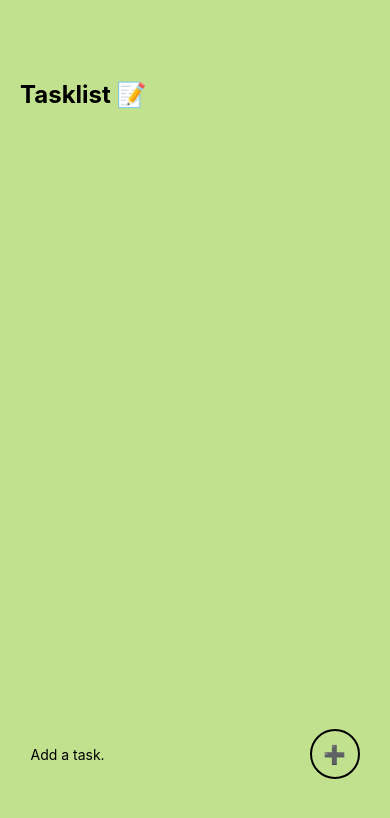
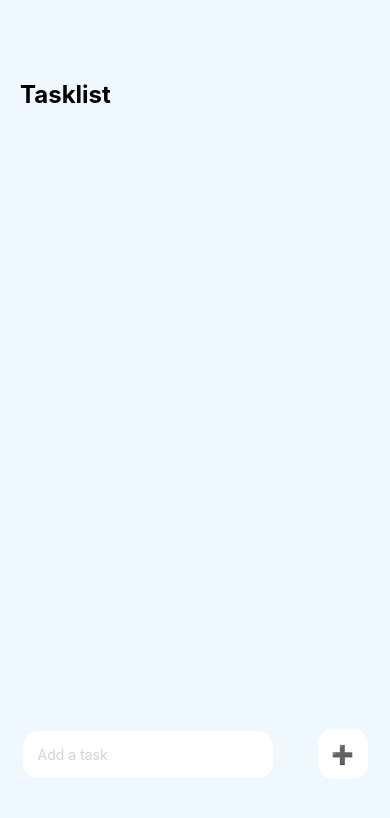
Before and after one commit to mpftavares/react-native-tasklist, a React Native app: screen / in a window 390 px wide. Shown: the top 818 px of the page. Built offline with nearby package versions, Linux system fonts and the light colour scheme.

Commit message:
all done now

```diff
--- a/App.js
+++ b/App.js
@@ -43,11 +43,9 @@ export default function App() {
 	);
 }
 
-const randomBackgroundColor = getRandomPastelColor();
-
 const styles = StyleSheet.create({
 	container: {
 		flex: 1,
-		backgroundColor: randomBackgroundColor,
+		backgroundColor: 'aliceblue',
 	},
 });
--- a/app.json
+++ b/app.json
@@ -9,18 +9,16 @@
 		"splash": {
 			"image": "./assets/splash.png",
 			"resizeMode": "contain",
-      "backgroundColor": "#ffffff"
+			"backgroundColor": "white"
 		},
-    "assetBundlePatterns": [
-      "**/*"
-    ],
+		"assetBundlePatterns": ["**/*"],
 		"ios": {
 			"supportsTablet": true
 		},
 		"android": {
 			"adaptiveIcon": {
 				"foregroundImage": "./assets/adaptive-icon.png",
-        "backgroundColor": "#ffffff"
+				"backgroundColor": "white"
 			}
 		},
 		"web": {
--- a/components/Task/index.tsx
+++ b/components/Task/index.tsx
@@ -1,7 +1,7 @@
-import React, { useEffect, useState } from "react";
-import { Text, TouchableOpacity } from "react-native";
-import getRandomPastelColor from "../../utils/getRandomPastelColor";
-import { Square, TaskItem, TaskLeft, TaskText } from "./styles";
+import React, { useEffect, useState } from 'react';
+import { Pressable, Text } from 'react-native';
+import getRandomPastelColor from '../../utils/getRandomPastelColor';
+import { Square, TaskItem, TaskLeft, TaskText } from './styles';
 
 interface TaskProps {
 	title: string;
@@ -23,9 +23,9 @@ export default function Task({ title, index, completeTask }: TaskProps) {
 				<Square backgroundColor={backgroundColor}></Square>
 				<TaskText>{title}</TaskText>
 			</TaskLeft>
-            <TouchableOpacity onPress={() => completeTask(index)}>
+			<Pressable onPress={() => completeTask(index)}>
 				<Text>❌</Text>
-            </TouchableOpacity>
+			</Pressable>
 		</TaskItem>
 	);
 }
--- a/components/Task/styles.ts
+++ b/components/Task/styles.ts
@@ -5,7 +5,7 @@ type SquareProps = {
 }
 
 export const TaskItem = styled.View`
-    background-color: #fff;
+    background-color: white;
     padding: 15px;
     border-radius: 10px;
     flex-direction: row;
--- a/components/TaskInput/index.tsx
+++ b/components/TaskInput/index.tsx
@@ -1,28 +1,35 @@
-import { Platform, TextInput, TouchableOpacity } from "react-native";
-import { ButtonText, ButtonWrapper, Wrapper as KeyboardWrapper } from "./styles";
+import { Platform, Pressable } from 'react-native';
+import {
+	AddTaskInput,
+	ButtonText,
+	ButtonWrapper,
+	Wrapper as KeyboardWrapper,
+} from './styles';
 
 interface TaskInputProps {
-    handleAddTask: () => void,
-    handleTextInput: (arg: string) => void,
-    task: string
+	handleAddTask: () => void;
+	handleTextInput: (arg: string) => void;
+	task: string;
 }
 
-export default function TaskInput({ handleAddTask, handleTextInput, task }: TaskInputProps) {
+export default function TaskInput({
+	handleAddTask,
+	handleTextInput,
+	task,
+}: TaskInputProps) {
 	return (
-        <KeyboardWrapper
-            behavior={Platform.OS === 'ios' ? 'padding' : 'height'}
-        >
-            <TextInput
-                placeholder="Add a task."
+		<KeyboardWrapper behavior={Platform.OS === 'ios' ? 'padding' : 'height'}>
+			<AddTaskInput
+				placeholder="Add a task"
 				value={task}
 				onChangeText={(text: string) => handleTextInput(text)}
 			/>
 
-            <TouchableOpacity onPress={() => handleAddTask()}>
+			<Pressable onPress={() => handleAddTask()}>
 				<ButtonWrapper>
 					<ButtonText>➕</ButtonText>
 				</ButtonWrapper>
-            </TouchableOpacity>
+			</Pressable>
 		</KeyboardWrapper>
 	);
 }
--- a/components/TaskInput/styles.ts
+++ b/components/TaskInput/styles.ts
@@ -14,28 +14,23 @@ export const Wrapper = styled.KeyboardAvoidingView<WrapperProps>`
     ${({ behavior }) => behavior === 'padding' ? 'padding-bottom: 60px;' : 'height: 60px;'}
 `;
 
-export const TaskInput = styled.TextInput`
+export const AddTaskInput = styled.TextInput.attrs({
+    placeholderTextColor: "lightgray"
+})`
     padding-vertical: 15px;
     padding-horizontal: 15px;
-    background-color: #fff;
-    border-radius: 60px;
-    border-color: #C0C0C0;
-    border-width: 2px;
+    background-color: white;
+    border-radius: 15px;
     width: 250px;
-    ::placeholder {
-        color: darkgray;
-    }
 `;
 
 export const ButtonWrapper = styled.View`
     width: 50px;
     height: 50px;
-    background-color: '#fff';
-    border-radius: 60px;
+    background-color: white;
+    border-radius: 15px;
     justify-content: center;
     align-items: center;
-    border-color: '#C0C0C0';
-    border-width: 2px;
 `;
 
 export const ButtonText = styled.Text`
--- a/components/Tasklist/index.tsx
+++ b/components/Tasklist/index.tsx
@@ -1,21 +1,22 @@
-import React from "react";
-import { ScrollView } from "react-native";
-import Task from "../Task";
-import { Items, Title, Wrapper } from "./styles";
+import React from 'react';
+import { ScrollView } from 'react-native';
+import Task from '../Task';
+import { Items, Title, Wrapper } from './styles';
 
 interface TasklistProps {
-    tasklist: string[]
-    completeTask: () => void
+	tasklist: string[];
+	completeTask: () => void;
 }
 
 export default function Tasklist({ tasklist, completeTask }: TasklistProps) {
-    return <ScrollView
+	return (
+		<ScrollView
 			contentContainerStyle={{
 				flexGrow: 1,
 			}}
 			keyboardShouldPersistTaps="handled">
 			<Wrapper>
-            <Title>Tasklist 📝</Title>
+				<Title>Tasklist</Title>
 				<Items>
 					{tasklist.map((item, index) => {
 						return (
@@ -30,4 +31,5 @@ export default function Tasklist({ tasklist, completeTask }: TasklistProps) {
 				</Items>
 			</Wrapper>
 		</ScrollView>
+	);
 }
```
Lines whose indentation alone changed are shown as unchanged.
